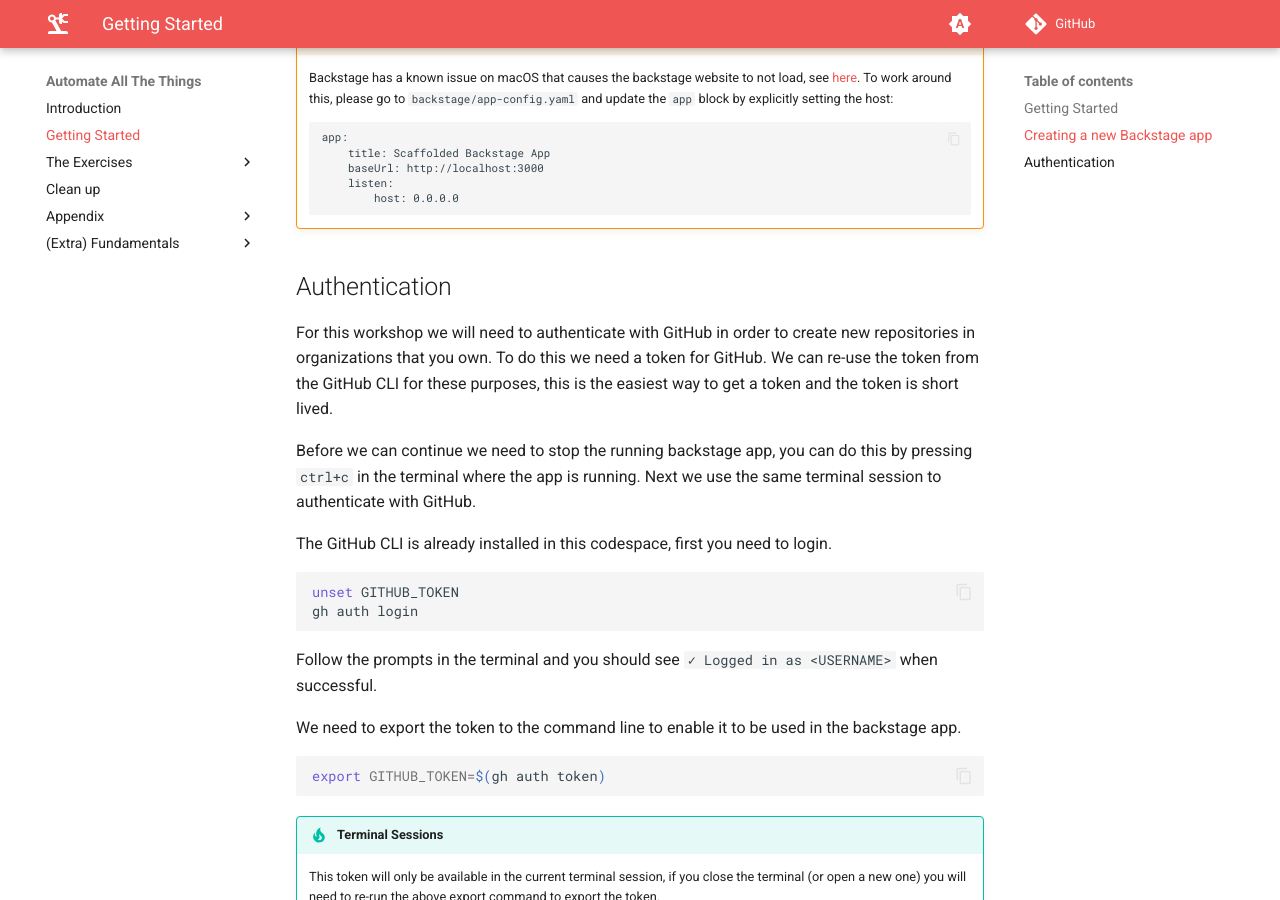
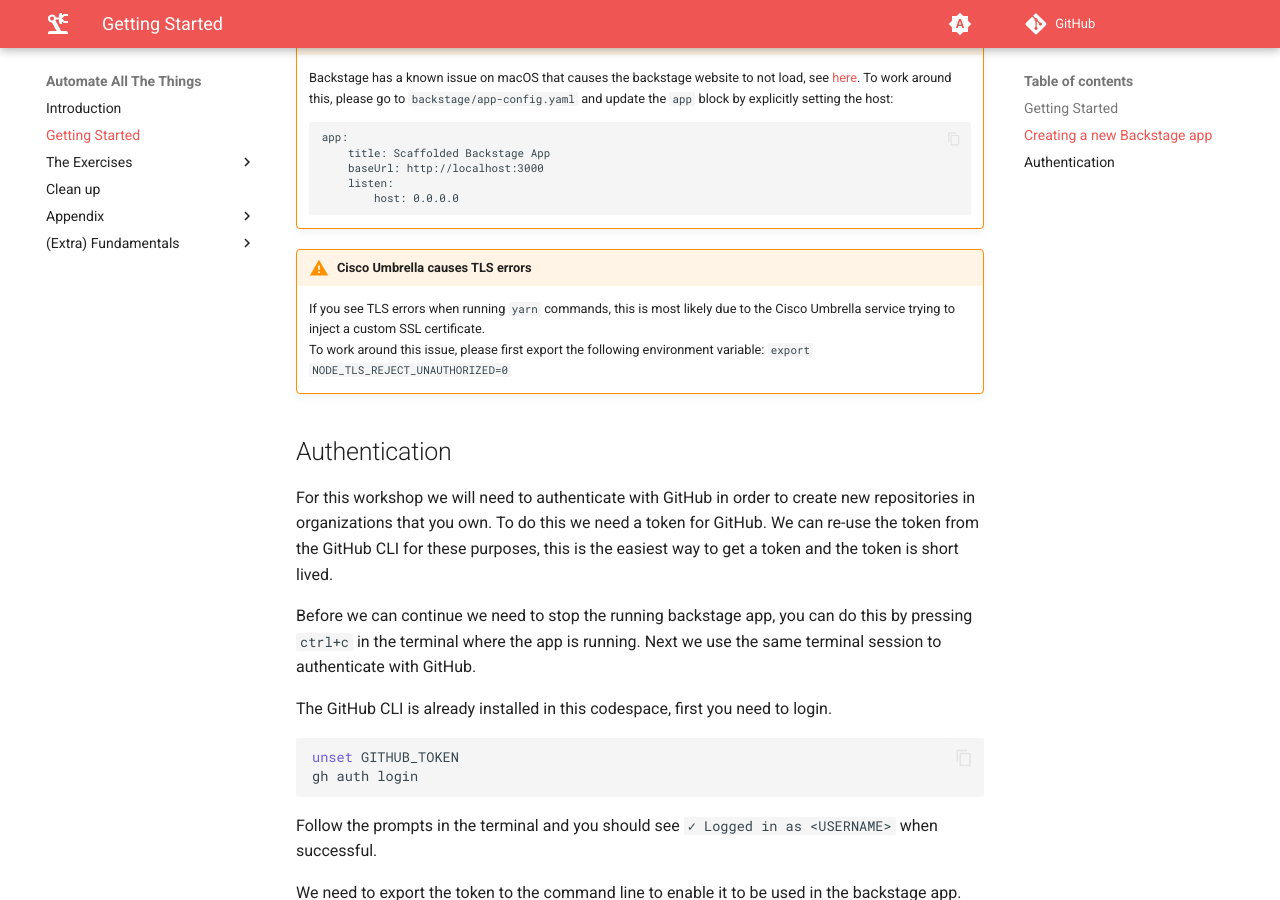
Before and after one commit to philips-labs/automation-workshop, an MkDocs documentation site: the page built from docs/getting-started.md, in a window 1280 px wide and 900 px high, scrolled down 1680 px. Built offline with MkDocs 1.6.1 and Material for MkDocs 9.7.7, drawn with Linux system fonts in a browser that asks for light colours; comment, search, counter and statistics services are not loaded.

Commit message:
Adding a note about the cisco umbrella service on Windows machines (#8)
* fixing a port-forwarding issue

* more port forwarding fixes

* default documentation now refers to opening dev containers directly on the dev machine instead of using Codespaces

* Adding a line helping when a folder is not opened in a Dev Container

* adding a Philips Windows workaround that doesn't require turning off the Cisco umbrella service

````diff
--- a/docs/getting-started.md
+++ b/docs/getting-started.md
@@ -67,6 +67,12 @@ the Backstage app running, please check the following:
             host: 0.0.0.0
     ```
 
+!!! Warning "Cisco Umbrella causes TLS errors"
+
+    If you see TLS errors when running `yarn` commands, this is most likely due to the Cisco Umbrella service trying to inject a custom SSL certificate.
+    To work around this issue, please first export the following environment variable:
+    `export NODE_TLS_REJECT_UNAUTHORIZED=0`
+
 ## Authentication
 
 For this workshop we will need to authenticate with GitHub in order to create
````
